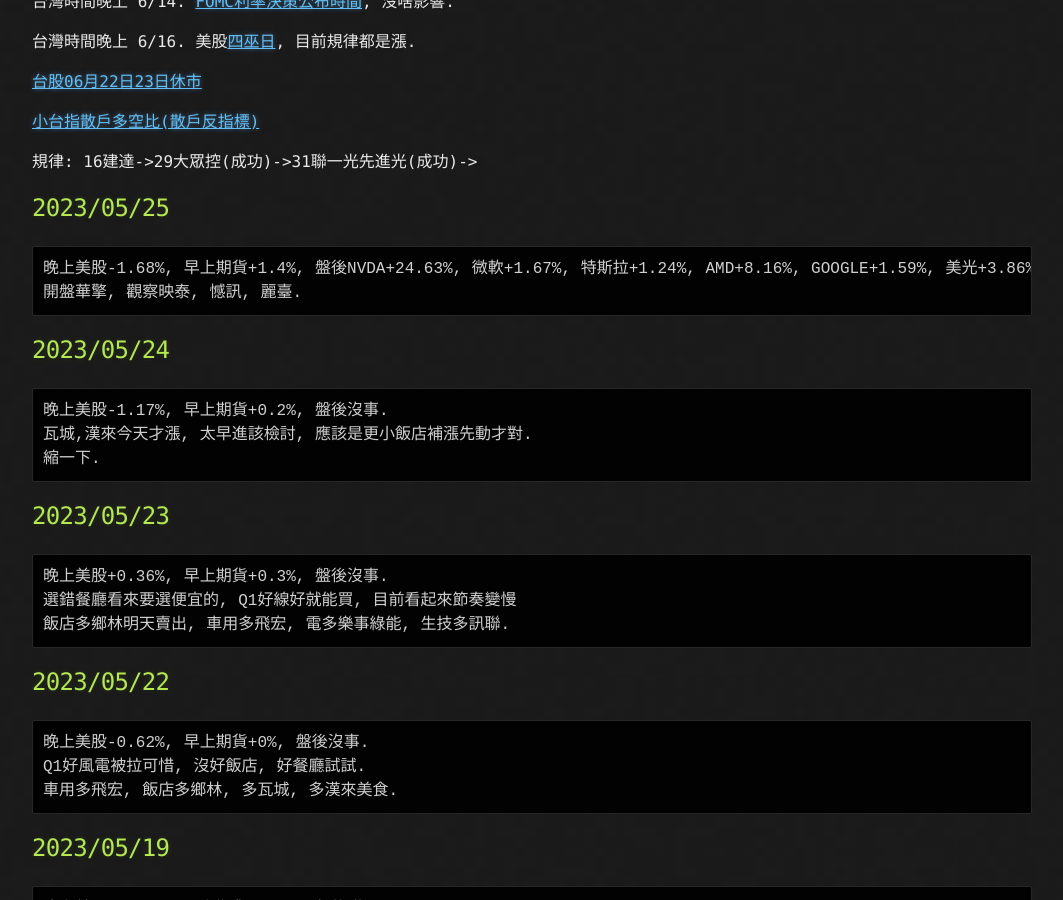
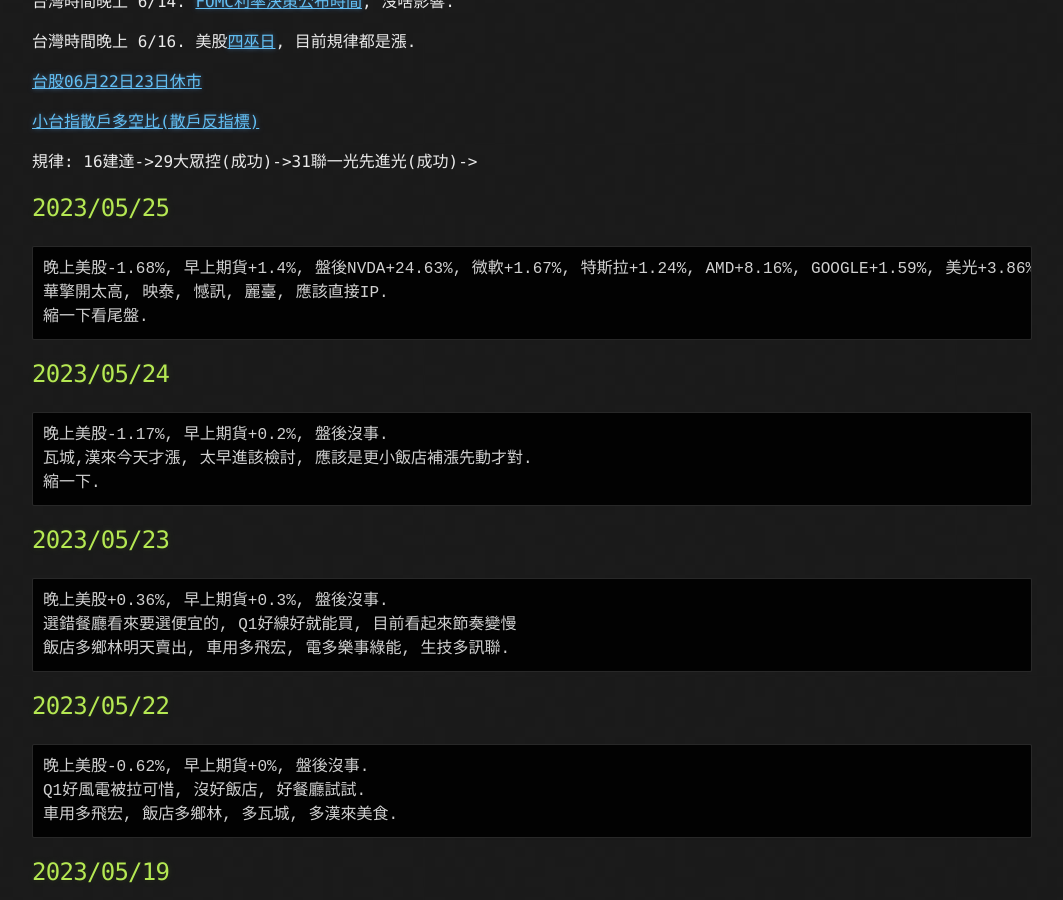
Before and after one commit to lepg5487/Stock_God, a Jekyll site: the page built from index.md, in a window 1280 px wide and 900 px high, scrolled down 388 px. Shown: the whole window, without its empty margins (108-1171 px from the left). Built offline with Jekyll 4.4.1, drawn with Linux system fonts in a browser that asks for light colours; our own code applies the rules of GitHub Pages for plain Markdown files.

Commit message:
Update index.md

````diff
--- a/index.md
+++ b/index.md
@@ -21,7 +21,8 @@
 ## 2023/05/25
 ```
 晚上美股-1.68%, 早上期貨+1.4%, 盤後NVDA+24.63%, 微軟+1.67%, 特斯拉+1.24%, AMD+8.16%, GOOGLE+1.59%, 美光+3.86%, 台積電+6.81%.
-開盤華擎, 觀察映泰, 憾訊, 麗臺.
+華擎開太高, 映泰, 憾訊, 麗臺, 應該直接IP.
+縮一下看尾盤.
 ```
 
 ## 2023/05/24
````
